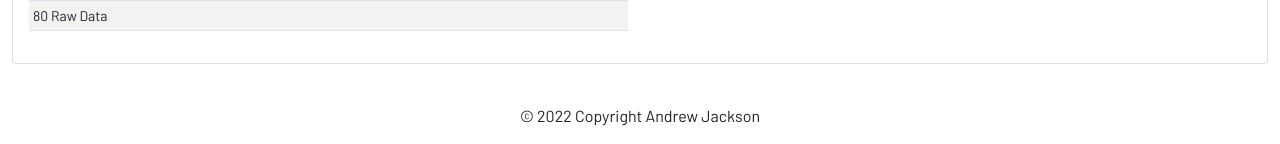
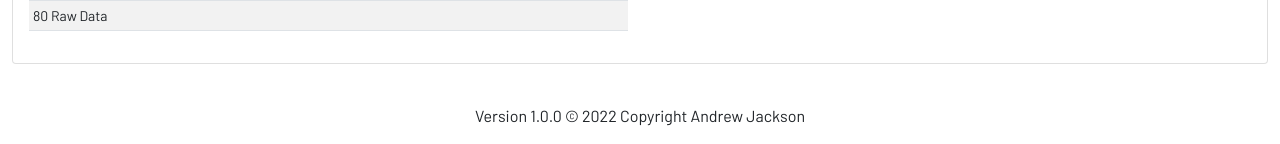
Before and after one commit to andrewdjackson/webmemsfcr, a Flask app: page / in a window 1280 px wide. Shown: the part 920-1064 px from the top of the page. Run offline with Flask 2, Linux system fonts and the light colour scheme; some libraries are stand-ins or nearby versions.

Commit message:
version label

```diff
--- a/app/templates/footer.jinja2
+++ b/app/templates/footer.jinja2
@@ -1,2 +1,2 @@
-<div class="footer-copyright text-center py-3">© 2022 Copyright Andrew Jackson<br>
+<div class="footer-copyright text-center py-3">Version 1.0.0 © 2022 Copyright Andrew Jackson<br>
 </div>
```
